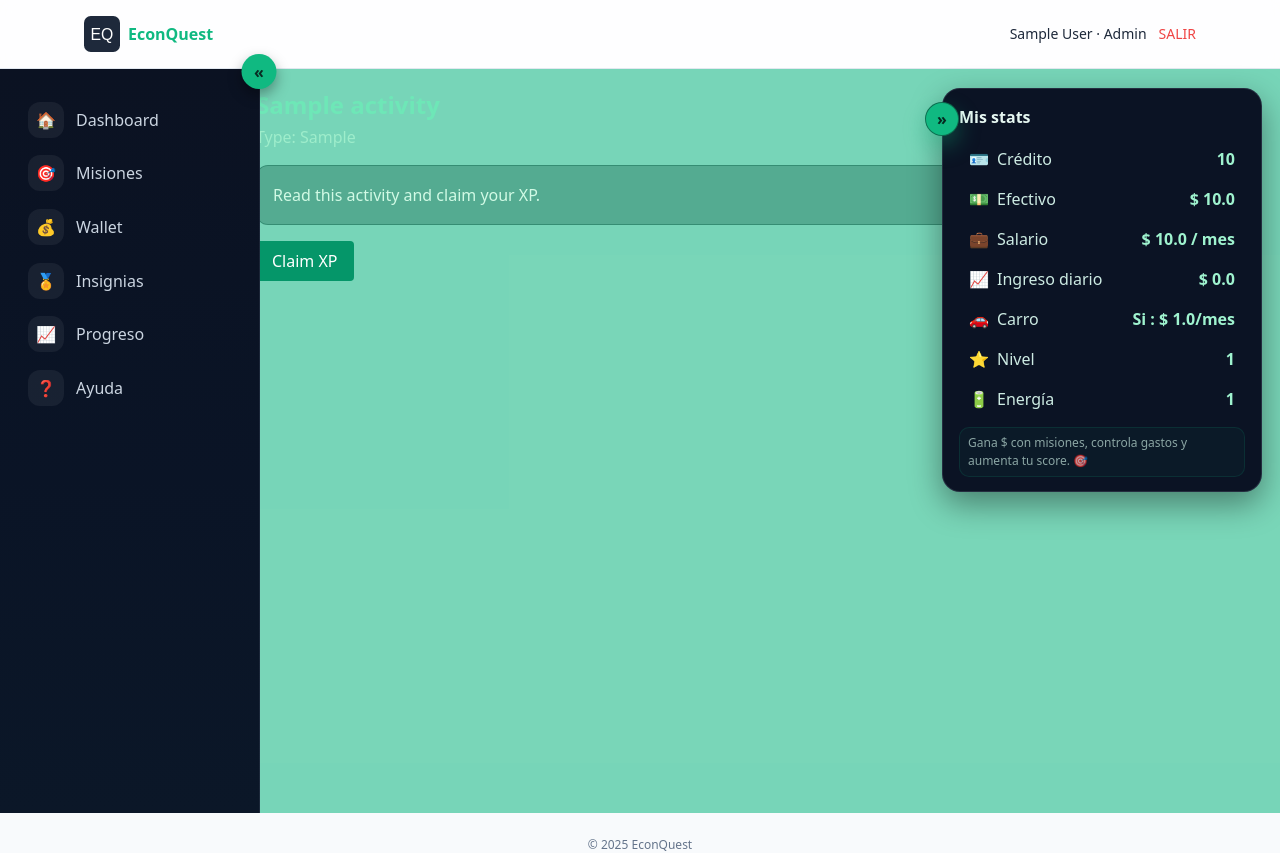
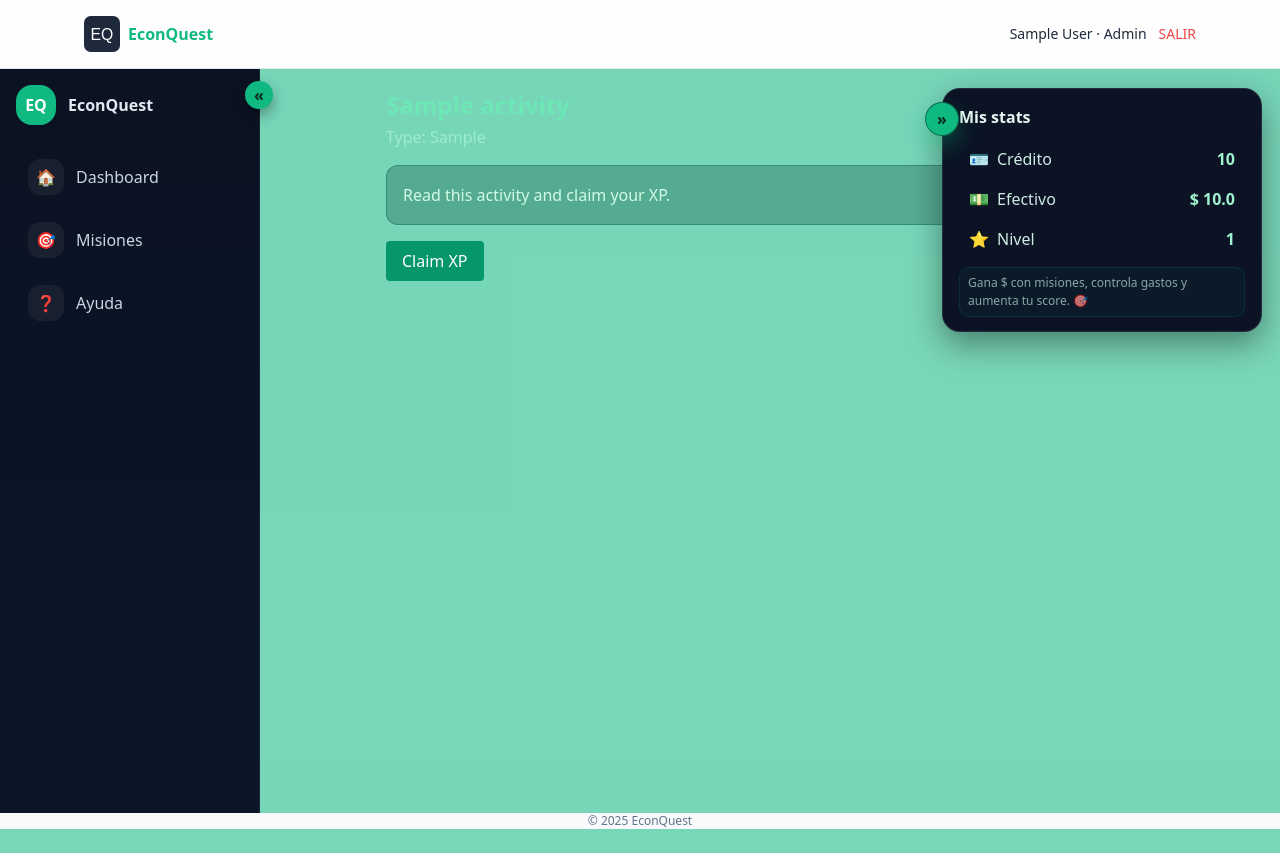
Before and after one commit to UPRM-CSE-CapstoneFallSemester/EconQuest_MVPOfficial, a Flask app: page /student/activity/1 in a window 1280 px wide. After the commit the page ends 829 px from the top, so only its background shows below. Run offline with Flask 3, Linux system fonts and the light colour scheme; a user stored in the database is signed in; tables that the repository leaves empty hold one stand-in row (values such as "Sample post"); some libraries are stand-ins or nearby versions.

Commit message:
Fixed Activity place holders, eliminated energy and progress and billetera

```diff
--- a/app/templates/student/_stats_dock.html
+++ b/app/templates/student/_stats_dock.html
@@ -156,24 +156,8 @@
         <div class="v">$ {{ profile.cash_balance }}</div>
       </li>
       <li>
-        <div class="k">💼 <span>Salario</span></div>
-        <div class="v">$ {{ profile.salary_monthly }} / mes</div>
-      </li>
-      <li>
-        <div class="k">📈 <span>Ingreso diario</span></div>
-        <div class="v">$ {{ (profile.salary_monthly/30)|round(0) }}</div>
-      </li>
-      <li>
-        <div class="k">🚗 <span>Carro</span></div>
-        <div class="v">Si : $ {{ profile.car_payment_monthly }}/mes</div>
-      </li>
-      <li>
         <div class="k">⭐ <span>Nivel</span></div>
         <div class="v">{{ profile.level }}</div>
-      </li>
-      <li>
-        <div class="k">🔋 <span>Energía</span></div>
-        <div class="v">{{ profile.energy }}</div>
       </li>
     </ul>
 
--- a/app/templates/student/dashboard.html
+++ b/app/templates/student/dashboard.html
@@ -212,11 +212,11 @@
 <div id="stu-main-content-wrapper">
   <div class="mb-6">
     <h1 class="text-3xl font-semibold text-gray-900">
-      Welcome back, {{ current_user.name }} 👋
+      Welcome back, {{ current_user.name }}
     </h1>
     <p class="text-gray-900 mt-1">
-      Nivel {{ profile.level }} | XP {{ profile.xp }} | 💰 ${{
-      profile.cash_balance }} | ⚡ {{ profile.energy }}%
+      Nivel {{ profile.level }} | XP {{ profile.xp }} |  ${{
+      profile.cash_balance }}
     </p>
   </div>
 
--- a/app/templates/student/layout.html
+++ b/app/templates/student/layout.html
@@ -1,172 +1,112 @@
-{% extends 'base.html' %} {% block content %}
+{% extends 'base.html' %}
+{% block content %}
 <style>
-  :root {
-    --stu-sbw: 260px; /* ancho sidebar expandido */
-    --stu-sbw-mini: 80px; /* ancho sidebar colapsado */
-    --stu-topbar: 56px; /* alto del navbar superior */
+  :root{
+    --stu-sbw: 260px;     /* ancho sidebar expandido */
+    --stu-sbw-mini: 88px; /* ancho sidebar colapsado */
+    --stu-topbar: 56px;   /* alto aprox. del navbar superior */
   }
 
-  /* === CONTENEDOR FULL-BLEED (llena todo el viewport aunque el padre tenga max-width) === */
-  #stu-root {
+  /* ==== IMPORTANTE: quitar la barra blanca entre navbar y dashboard ==== */
+  /* base.html seguramente le pone padding a <main>, aquí lo anulamos
+     SOLO en las vistas del student porque este CSS vive en este layout. */
+  main{
+    padding-top: 0 !important;
+    padding-bottom: 0 !important;
+    margin-top: 0 !important;
+    max-width: 100% !important;
+  }
+
+  /* === CONTENEDOR FULL-BLEED === */
+  #stu-root{
     position: relative;
     left: calc(50% - 50vw);
     width: 100vw;
     min-height: calc(100vh - var(--stu-topbar));
-    display: flex;
-    gap: 0;
-    background: rgb(16, 185, 129, 0.55);
+    display:flex;
+    gap:0;
+    background: rgb(16,185,129,.55);
   }
 
   /* === SIDEBAR === */
-  #stu-sidebar {
+  #stu-sidebar{
     width: var(--stu-sbw);
-    background: linear-gradient(180deg, #0b1222, #0a1426 55%, #0b1728);
-    border-right: 1px solid rgba(148, 163, 184, 0.12);
-    position: fixed;
-    top: 10;
+    background: linear-gradient(180deg,#0b1222,#0a1426 55%,#0b1728);
+    border-right: 1px solid rgba(148,163,184,.12);
+    position: sticky;
+    top: var(--stu-topbar); /* alineado con el bottom del navbar */
     height: calc(100vh - var(--stu-topbar));
     z-index: 10;
-    transition: width 0.5s ease-in-out;
   }
 
-  .stu-brand {
-    color: #e2e8f0;
-    font-weight: 600;
-    opacity: 0;
-    width: 0;
-    margin: 0;
-    overflow: hidden;
-    /* Opacidad y ancho se sincronizan con la velocidad. */
-    transition: opacity 0.4s ease-in-out, width 0.4s ease-in-out;  }
-  .stu-item {
-    display: flex;
-    align-items: center;
-    gap: 0.75rem;
-    padding: 0.3rem 0.75rem; /* Ensure consistent base padding */
-    border-radius: 0.75rem;
-    color: #cbd5e1;
-    text-decoration: none;
-    transition: all 0.2s ease-in-out;
-    position: relative;
-}
-  .stu-item .icon {
-    width: 36px;
-    height: 36px;
-    border-radius: 0.75rem;
-    display: grid;
-    place-items: center;
-    background: rgba(255, 255, 255, 0.06);
+  .stu-brand{ color:#e2e8f0; font-weight:600; }
+  .stu-item{
+    display:flex; align-items:center; gap:.75rem;
+    padding:.6rem .75rem; border-radius:.75rem;
+    color:#cbd5e1; text-decoration:none; transition:.15s; position:relative;
   }
-  .stu-item:hover .icon,
-  .stu-item:focus .icon,
-  .stu-item.active .icon {
-    border: #34d399 1px solid;
+  .stu-item .icon{
+    width:36px; height:36px; border-radius:.75rem;
+    display:grid; place-items:center; background: rgba(255,255,255,.06);
   }
-  .stu-item.active {
-    color: #34d399;
+  .stu-item:hover{ background: rgba(255,255,255,.06); }
+  .stu-item.active{ background: rgba(16,185,129,.12); color:#34d399; }
+
+  /* Colapsado */
+  #stu-root.collapsed #stu-sidebar{ width: var(--stu-sbw-mini); }
+  #stu-root.collapsed .stu-label,
+  #stu-root.collapsed .stu-brand{
+    opacity:0; width:0; margin:0; overflow:hidden;
   }
-  .stu-item:hover,
-  .stu-item:focus,
-  .stu-item.active:hover,
-  .stu-item.active:focus {
-    transform: scale(1.20); /* 20% increase in size */
-    color: #34d399;
-
-  }
-  /* Colapsado */
-  #stu-root.collapsed #stu-sidebar {
-    width: var(--stu-sbw-mini);
-  }
-  #stu-root.collapsed .stu-label,
-  #stu-root.collapsed .stu-brand {
-    opacity: 0;
-    width: 0;
-    margin: 0;
-    overflow: hidden;
-  }
-  #stu-root.collapsed .stu-item:hover::after {
+  #stu-root.collapsed .stu-item:hover::after{
     content: attr(data-title);
-    position: absolute;
-    left: calc(100% + 8px);
-    top: 50%;
+    position:absolute; left: calc(100% + 8px); top:50%;
     transform: translateY(-50%);
-    background: #0f172a;
-    color: #e2e8f0;
-    border: 1px solid rgba(148, 163, 184, 0.2);
-    padding: 0.35rem 0.55rem;
-    border-radius: 0.5rem;
-    white-space: nowrap;
-    box-shadow: 0 10px 24px rgba(0, 0, 0, 0.35);
-  }
-
-  /* === Hover-to-expand === */
-  #stu-root.collapsed #stu-sidebar:hover {
-    width: var(--stu-sbw);
-  }
-  #stu-root.collapsed #stu-sidebar:hover .stu-label,
-  #stu-root.collapsed #stu-sidebar:hover .stu-brand {
-    opacity: 1;
-    width: auto;
-    margin-left: 0.25rem;
-    overflow: visible;
-    transition: opacity 1.1s ease-in-out;
-  }
-  #stu-root.collapsed #stu-sidebar:hover .stu-item:hover::after {
-    display: none;
+    background:#0f172a; color:#e2e8f0;
+    border:1px solid rgba(148,163,184,.2);
+    padding:.35rem .55rem; border-radius:.5rem;
+    white-space:nowrap; box-shadow: 0 10px 24px rgba(0,0,0,.35);
   }
 
   /* Botón “oreja” para colapsar/expandir */
-  .stu-handle {
-    position: absolute;
-    top: -15px;
-    right: 0;
+  .stu-handle{
+    position: absolute; top: 12px; right: 0;
     transform: translateX(50%);
-    width: 35px;
-    height: 35px;
-    border-radius: 9999px;
-    background: #10b981;
-    color: #082c22;
-    font-weight: 900;
-    display: grid;
-    place-items: center;
-    box-shadow: 0 6px 14px rgba(0, 0, 0, 0.35);
-    cursor: pointer;
+    width: 28px; height: 28px; border-radius: 9999px;
+    background:#10b981; color:#082c22; font-weight:900;
+    display:grid; place-items:center; box-shadow:0 6px 14px rgba(0,0,0,.35);
+    cursor:pointer;
   }
-  #stu-root.collapsed .stu-handle #stu-icon {
+  #stu-root.collapsed .stu-handle #stu-icon{
     transform: rotate(180deg);
   }
 
   /* === MAIN === */
-  #stu-main {
-    flex: 1;
+  #stu-main{
+    flex:1;
     padding: 20px 28px 40px;
     color: #e6f7f1;
-    transition: margin-left 0.5s ease-in-out;
-  }
-
-  #stu-root.collapsed #stu-sidebar:hover ~ #stu-main {
-    margin-left: var(--stu-sbw);
   }
 
   /* Tarjetas del dashboard */
-  .card-emerald {
-    background: rgba(12, 60, 48, 0.55);
-    border: 1px solid rgba(16, 185, 129, 0.18);
+  .card-emerald{
+    background: rgba(12, 60, 48, .55);
+    border: 1px solid rgba(16,185,129,.18);
     border-radius: 18px;
-    box-shadow: 0 10px 30px rgba(0, 0, 0, 0.35) inset,
-      0 12px 28px rgba(0, 0, 0, 0.25);
+    box-shadow: 0 10px 30px rgba(0,0,0,.35) inset,
+                0 12px 28px rgba(0,0,0,.25);
   }
 
-  /* DOCK DE STATS FIJO (derecha) */
-  .stats-dock {
+  /* Stats dock fijo (derecha) */
+  .stats-dock{
     position: fixed;
     right: 20px;
     top: calc(var(--stu-topbar) + 20px);
     width: 300px;
     z-index: 15;
   }
-  @media (max-width: 1024px) {
-    .stats-dock {
+  @media (max-width: 1024px){
+    .stats-dock{
       position: static;
       width: 100%;
       margin-top: 1rem;
@@ -181,101 +121,69 @@
       <span id="stu-icon">«</span>
     </button>
 
-    <div class="p-1">
+    <div class="p-4">
       <div class="flex items-center gap-3">
-        <div
-        >
+        <div class="w-10 h-10 rounded-2xl bg-emerald-500 text-white grid place-items-center font-extrabold">
+          EQ
+        </div>
+        <div class="stu-brand">EconQuest</div>
       </div>
 
       <nav class="mt-6 space-y-2">
-        <a
-          class="stu-item {{ 'active' if request.endpoint=='student_ui.dashboard' else '' }}"
-          data-title="Dashboard"
-          href="{{ url_for('student_ui.dashboard') }}"
-        >
+        <a class="stu-item {{ 'active' if request.endpoint=='student_ui.dashboard' else '' }}"
+           data-title="Dashboard" href="{{ url_for('student_ui.dashboard') }}">
           <span class="icon">🏠</span><span class="stu-label">Dashboard</span>
         </a>
-
-        <a
-          class="stu-item {{ 'active' if request.endpoint=='student_ui.missions' else '' }}"
-          data-title="Misiones"
-          href="{{ url_for('student_ui.missions') }}"
-        >
+        <a class="stu-item {{ 'active' if request.endpoint=='student_ui.missions' else '' }}"
+           data-title="Misiones" href="{{ url_for('student_ui.missions') }}">
           <span class="icon">🎯</span><span class="stu-label">Misiones</span>
         </a>
-
-        <a
-          class="stu-item {{ 'active' if request.endpoint=='student_ui.wallet' else '' }}"
-          data-title="Wallet"
-          href="{{ url_for('student_ui.wallet') }}"
-        >
-          <span class="icon">💰</span><span class="stu-label">Wallet</span>
-        </a>
-
-        <a
-          class="stu-item {{ 'active' if request.endpoint=='student_ui.badges' else '' }}"
-          data-title="Insignias"
-          href="{{ url_for('student_ui.badges') }}"
-        >
-          <span class="icon">🏅</span><span class="stu-label">Insignias</span>
-        </a>
-
-        <a
-          class="stu-item {{ 'active' if request.endpoint=='student_ui.progress' else '' }}"
-          data-title="Progreso"
-          href="{{ url_for('student_ui.progress') }}"
-        >
-          <span class="icon">📈</span><span class="stu-label">Progreso</span>
-        </a>
-
-        <a
-          class="stu-item {{ 'active' if request.endpoint=='student_ui.help_page' else '' }}"
-          data-title="Ayuda"
-          href="{{ url_for('student_ui.help_page') }}"
-        >
+        <a class="stu-item {{ 'active' if request.endpoint=='student_ui.help_page' else '' }}"
+           data-title="Ayuda" href="{{ url_for('student_ui.help_page') }}">
           <span class="icon">❓</span><span class="stu-label">Ayuda</span>
         </a>
       </nav>
     </div>
   </aside>
 
-  <!-- Main -->
-  <section id="stu-main">{% block student_content %}{% endblock %}</section>
+  <section id="stu-main">
+    {% block student_content %}{% endblock %}
+  </section>
 
-  <!-- Stats (fijo a la derecha) -->
+  <!-- Stats dock -->
   <div class="stats-dock">
-    {# intenta usar el profile pasado; si no, usa current_user.profile #} {% set
-    _p = (profile if profile is defined and profile else (current_user.profile
-    if current_user.is_authenticated else None)) %} {% if _p %} {% with
-    profile=_p %} {% include 'student/_stats_dock.html' %} {% endwith %} {%
-    endif %}
+    {% set _p = (profile if profile is defined and profile else
+                 (current_user.profile if current_user.is_authenticated else None)) %}
+    {% if _p %}
+      {% with profile=_p %}
+        {% include 'student/_stats_dock.html' %}
+      {% endwith %}
+    {% endif %}
   </div>
 </div>
 
 <script>
-  // Mantener tema dark si ya existe
-  (function () {
-    if (localStorage.getItem("theme") === "dark") {
-      document.documentElement.classList.add("dark");
+  (function(){
+    if(localStorage.getItem('theme')==='dark'){
+      document.documentElement.classList.add('dark');
     }
   })();
 
-  // Colapsar / Expandir sidebar (persistente)
-  const stuRoot = document.getElementById("stu-root");
-  const stuHandle = document.getElementById("stu-handle");
-  const stuIcon = document.getElementById("stu-icon");
+  const stuRoot   = document.getElementById('stu-root');
+  const stuHandle = document.getElementById('stu-handle');
 
-  function setCollapsed(v) {
-    if (v) {
-      stuRoot.classList.add("collapsed");
-    } else {
-      stuRoot.classList.remove("collapsed");
-    }
-    localStorage.setItem("stu-collapsed", v ? "1" : "0");
+  function setCollapsed(v){
+    if(v){ stuRoot.classList.add('collapsed'); }
+    else { stuRoot.classList.remove('collapsed'); }
+    localStorage.setItem('stu-collapsed', v ? '1' : '0');
   }
-  stuHandle.addEventListener("click", () =>
-    setCollapsed(!stuRoot.classList.contains("collapsed"))
+
+  stuHandle.addEventListener('click', () =>
+    setCollapsed(!stuRoot.classList.contains('collapsed'))
   );
-  if (localStorage.getItem("stu-collapsed") === "1") setCollapsed(true);
+
+  if(localStorage.getItem('stu-collapsed')==='1'){
+    setCollapsed(true);
+  }
 </script>
 {% endblock %}
```
Also changed, not shown: app/templates/teacher/dashboard.html (+39 -9 lines).
